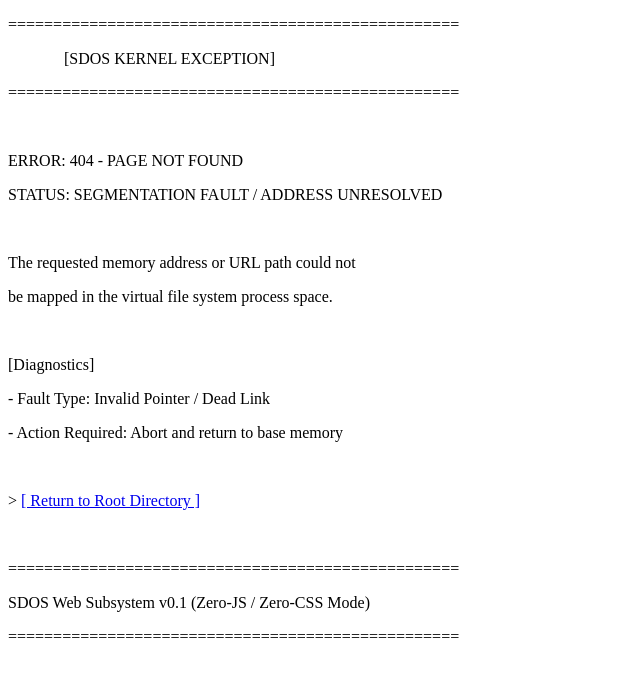
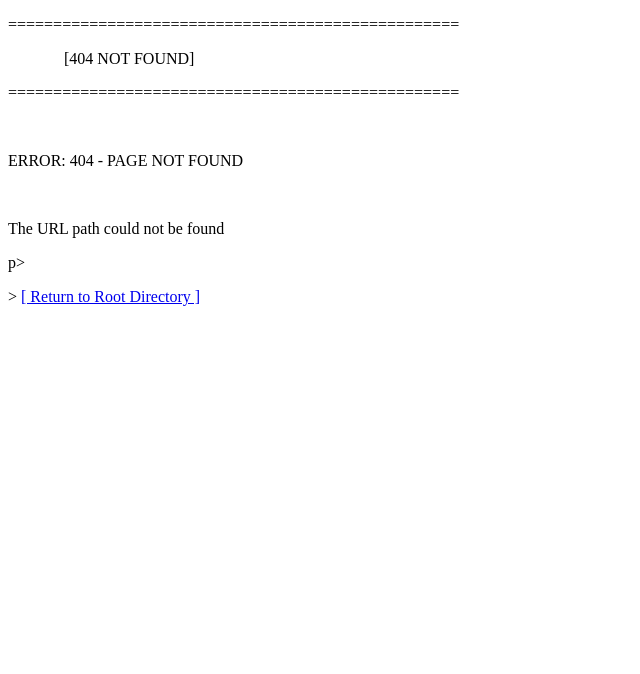
Before and after one commit to SuperDiamondOS/SuperDiamondOS.github.io, a plain HTML site: page 404.html in a window 1280 px wide. Shown: the whole page, without its empty margins (0-640 px from the left). Drawn offline with Linux system fonts and the light colour scheme.

Commit message:
Modify 404 error page content
Updated error message and link in 404 page.

```diff
--- a/404.html
+++ b/404.html
@@ -6,23 +6,14 @@
 </head>
 <body>
 <p>==================================================</p>
-<p>&nbsp;&nbsp;&nbsp;&nbsp;&nbsp;&nbsp;&nbsp;&nbsp;&nbsp;&nbsp;&nbsp;&nbsp;&nbsp;&nbsp;[SDOS KERNEL EXCEPTION]</p>
+<p>&nbsp;&nbsp;&nbsp;&nbsp;&nbsp;&nbsp;&nbsp;&nbsp;&nbsp;&nbsp;&nbsp;&nbsp;&nbsp;&nbsp;[404 NOT FOUND]</p>
 <p>==================================================</p>
 <p>&nbsp;</p>
 <p>ERROR: 404 - PAGE NOT FOUND</p>
-<p>STATUS: SEGMENTATION FAULT / ADDRESS UNRESOLVED</p>
 <p>&nbsp;</p>
-<p>The requested memory address or URL path could not</p>
-<p>be mapped in the virtual file system process space.</p>
-<p>&nbsp;</p>
-<p>[Diagnostics]</p>
-<p>- Fault Type: Invalid Pointer / Dead Link</p>
-<p>- Action Required: Abort and return to base memory</p>
-<p>&nbsp;</p>
+<p>The URL path could not be found</p>
+p>&nbsp;</p>
 <p>&gt; <a href="/">[ Return to Root Directory ]</a></p>
 <p>&nbsp;</p>
-<p>==================================================</p>
-<p>SDOS Web Subsystem v0.1 (Zero-JS / Zero-CSS Mode)</p>
-<p>==================================================</p>
 </body>
 </html>
```
